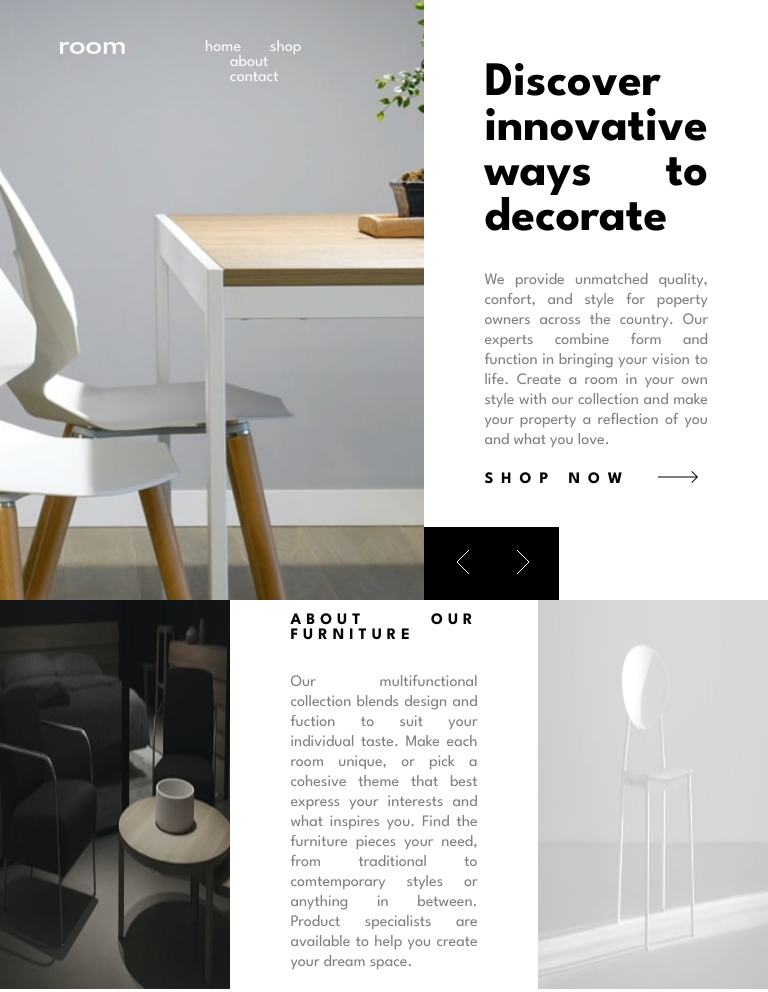
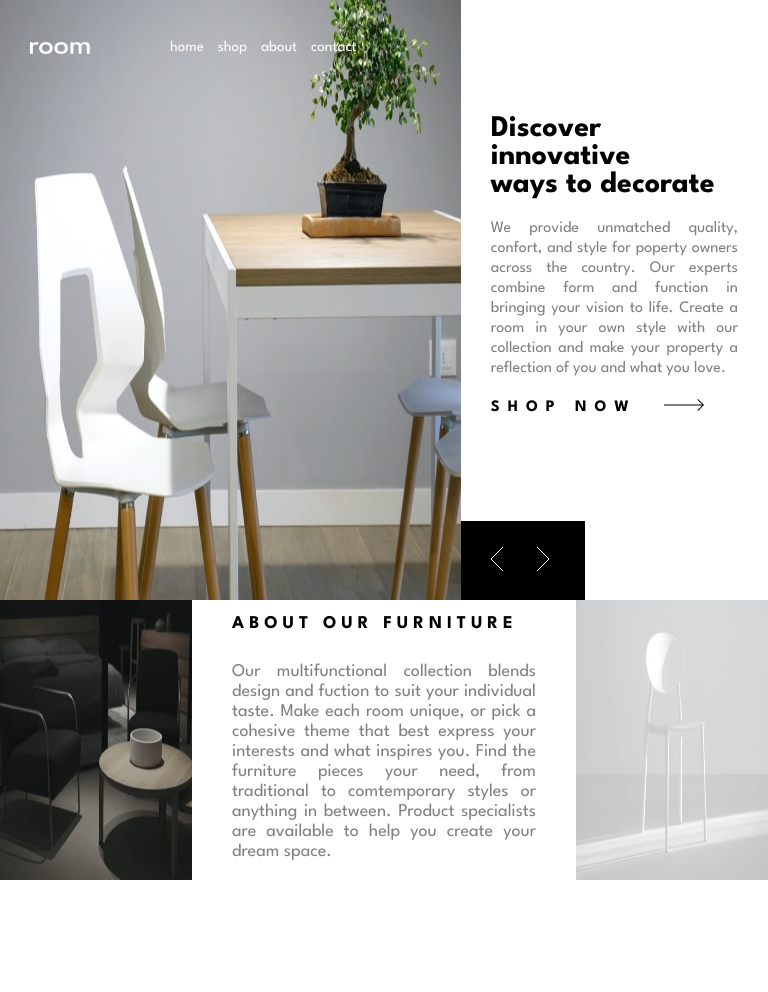
Before and after one commit to ismailidris092-commits/Room-homepage-master, a plain HTML site: page index.html in a window 768 px wide. After the commit the page ends 884 px from the top, so only its background shows below. Drawn offline with Linux system fonts and the light colour scheme.

Commit message:
updated meet

```diff
--- a/style.css
+++ b/style.css
@@ -5,7 +5,7 @@ body {
   font-family: league spartan, serif;
 }
 
-/* hero */
+/* hero section */
 .display-grid-one {
   display: grid;
   grid-template-columns: 1.2fr 0.8fr;
@@ -33,6 +33,7 @@ body {
   width: 65px;
   margin-top: 2px;
 }
+
 .nav-bar a {
   color: #fff;
   text-decoration: none;
@@ -48,7 +49,6 @@ body {
 }
 
 /* Discover innovative section */
-
 .discover-innovative {
   padding: 0 60px;
   text-align: justify;
@@ -154,6 +154,20 @@ body {
     padding: 0;
     font-family: league spartan, serif;
   }
+
+  .display-grid-one {
+    display: block;
+    position: relative;
+  }
+
+  .hero-background-image {
+    background-image: url(images/desktop-image-hero-1.jpg);
+    width: 100%;
+    height: 50vh;
+    background-position: center;
+    background-size: 100% 100%;
+  }
+
   /* Navigation */
   .navbar-logo-container {
     display: flex;
@@ -180,25 +194,11 @@ body {
     width: 25px;
   }
 
-  .display-grid-one {
-    display: block;
-  }
-
-  .hero-background-image {
-    background-image: url(images/desktop-image-hero-1.jpg);
-    width: 100%;
-    height: 50vh;
-    background-position: center;
-    background-size: 100% 100%;
-    background-repeat: no-repeat;
-  }
-
   /* Discover innovative section */
   .discover-innovative {
     padding: 0 30px;
     text-align: justify;
     align-content: center;
-    position: relative;
   }
 
   .discover-innovative-heading {
@@ -212,8 +212,8 @@ body {
     padding: 22px;
     width: 91px;
     position: absolute;
-    bottom: 0;
-    left: 0;
+    bottom: 100%;
+    left: 67%;
   }
 
   /* About furniture section*/
@@ -233,3 +233,122 @@ body {
     margin-bottom: 15px;
   }
 }
+
+/* Media query fo tablet */
+@media (min-width: 577px) and (max-width: 992px) {
+  body {
+    margin: 0;
+    padding: 0;
+    font-family: league spartan, serif;
+  }
+
+  /* hero section */
+  .display-grid-one {
+    display: grid;
+    grid-template-columns: 1.2fr 0.8fr;
+  }
+
+  .hero-background-image {
+    background-image: url(images/desktop-image-hero-1.jpg);
+    width: 100%;
+    height: 75vh;
+    background-position: center;
+    background-size: 100% 100%;
+  }
+
+  /* Navigation */
+  .navbar-logo-container {
+    display: flex;
+    align-content: center;
+    gap: 80px;
+    margin-top: 40px;
+    margin-left: 30px;
+  }
+
+  .room-logo img {
+    height: 13px;
+    width: 60px;
+    margin-top: 2px;
+  }
+
+  .nav-bar a {
+    color: #fff;
+    text-decoration: none;
+    font-size: 15px;
+  }
+
+  .nav-bar .menu {
+    margin-left: 10px;
+  }
+
+  /* Discover innovative section */
+  .discover-innovative {
+    padding: 0 30px;
+    text-align: justify;
+    align-content: center;
+    position: relative;
+  }
+
+  .discover-innovative-heading {
+    font-size: 30px;
+    margin-bottom: 20px;
+    font-weight: 700;
+  }
+
+  .discover-innovative-paragraph {
+    color: grey;
+    font-size: 16px;
+    margin-bottom: 20px;
+    line-height: 20px;
+  }
+
+  .icon-angle {
+    background-color: black;
+    padding: 25px;
+    width: 74px;
+    position: absolute;
+    bottom: 0;
+    left: 0;
+  }
+
+  .icon-angle-right {
+    margin-left: 8px;
+    background-color: black;
+    border: none;
+  }
+
+  .icon-angle-left {
+    background-color: black;
+    border: none;
+    padding-left: 2px;
+  }
+
+  /* About furniture section*/
+  .display-grid-two {
+    display: grid;
+    grid-template-columns: 25% 50% 25%;
+  }
+
+  .chair-furniture img {
+    width: 100%;
+    height: 100%;
+  }
+
+  .about-our-furniture {
+    padding: 0 40px;
+    text-align: justify;
+    align-content: center;
+  }
+
+  .about-furniture-heading {
+    font-size: 18px;
+    letter-spacing: 5px;
+    margin-bottom: 30px;
+  }
+
+  .about-furniture-paragraph {
+    font-size: 18px;
+    color: grey;
+    line-height: 20px;
+  }
+}
```
